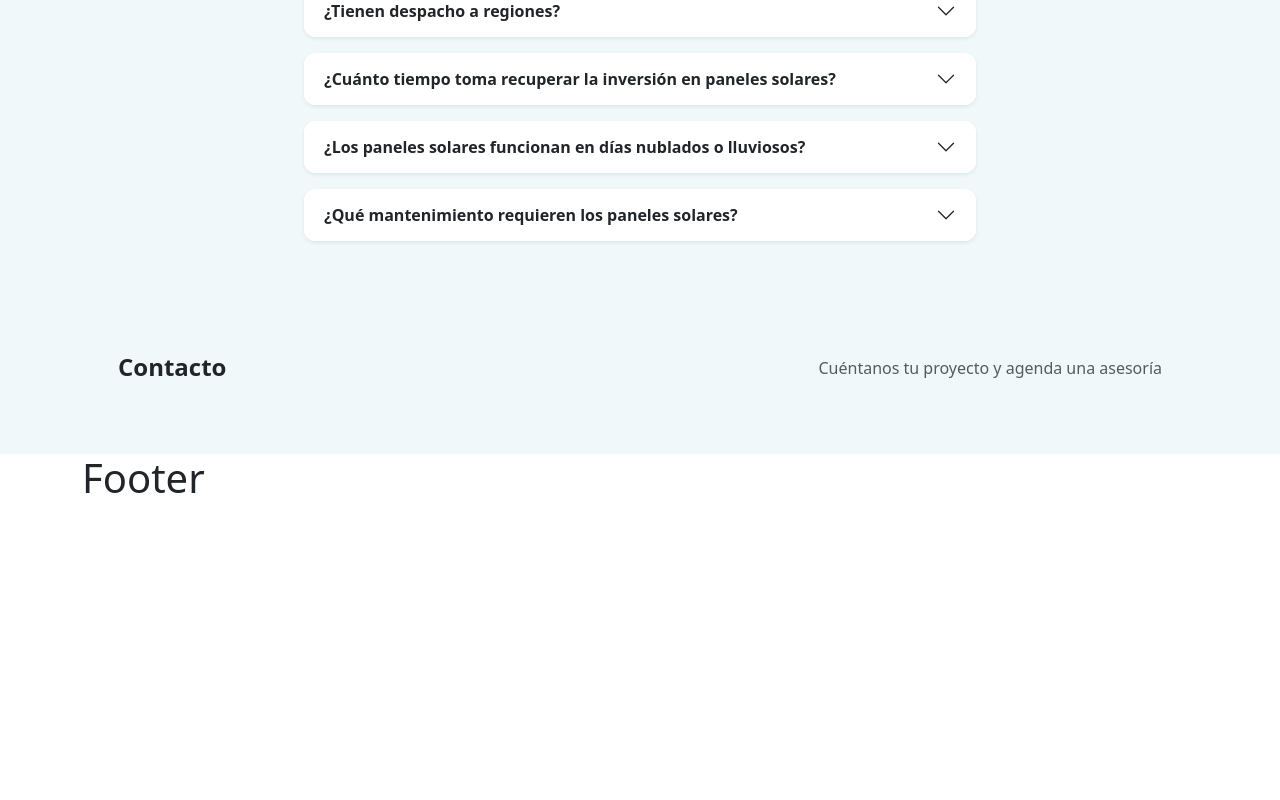
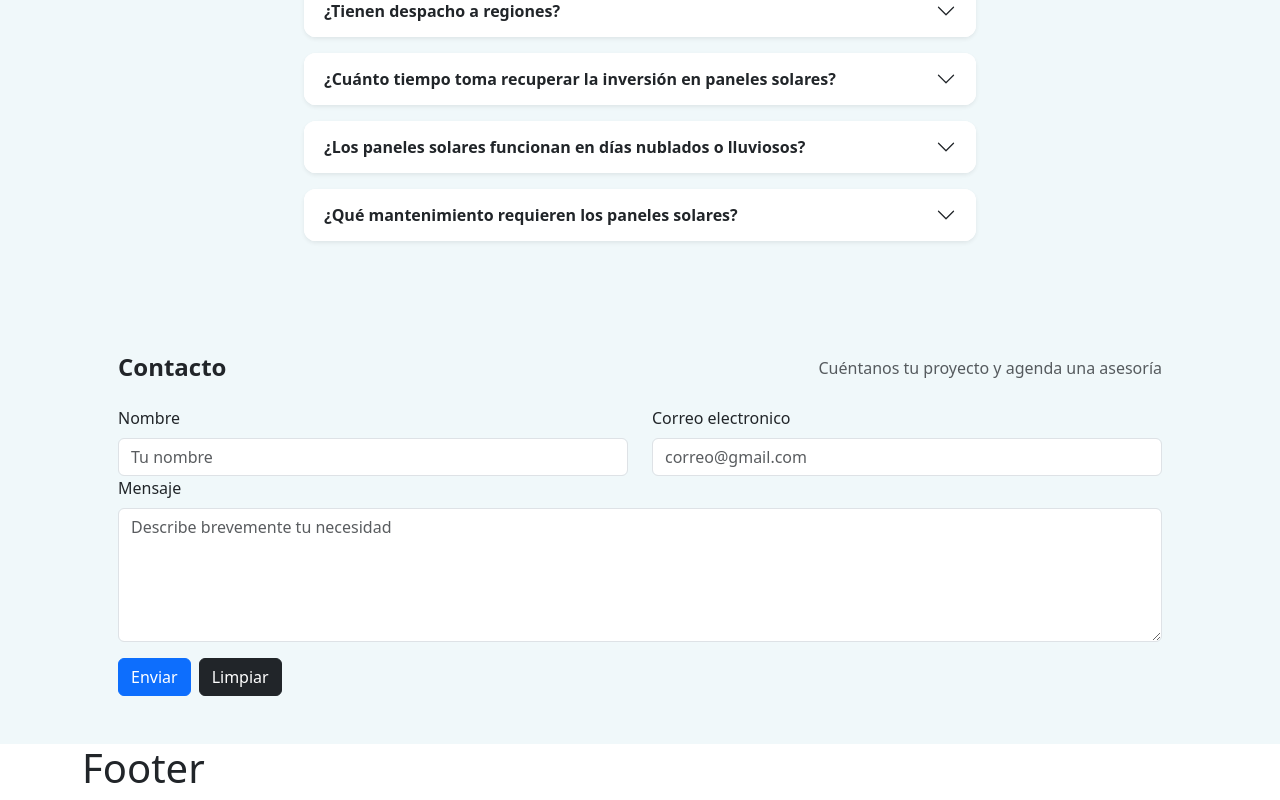
Before and after one commit to Barrolas/helioandes-react, a React (Create React App) app: page / in a window 1280 px wide. Shown: the part 3477-4277 px from the top of the page. Before the commit the page ends 3987 px from the top, so only its background shows below. Built offline with nearby package versions, Linux system fonts and the light colour scheme.

Commit message:
[FEAT] : actualizacion de Contacto

```diff
--- a/src/components/sections/Contacto.js
+++ b/src/components/sections/Contacto.js
@@ -1,5 +1,6 @@
 import React from 'react';
 import Section from '../ui/Section';
+import { Form, Row, Col, Button } from 'react-bootstrap';
 
 const Contacto = () => {
     return (
@@ -9,7 +10,34 @@ const Contacto = () => {
             description="Cuéntanos tu proyecto y agenda una asesoría"
             bgColor="var(--helio-bg-light)"
         >
-            {/* Contenido de contacto aquí */}
+            <Form>
+                <Row>
+                    <Col md={6}>
+                        <Form.Label>Nombre</Form.Label>
+                        <Form.Control placeholder="Tu nombre" />
+                    </Col>
+                    <Col md={6}>
+                        <Form.Label>Correo electronico</Form.Label>
+                        <Form.Control placeholder="correo@gmail.com" />
+                    </Col>
+                </Row>
+
+                <Row>
+                    <Col>
+                        <Form.Group className="mb-3">
+                            <Form.Label>Mensaje</Form.Label>
+                            <Form.Control
+                                as="textarea"
+                                rows={5}
+                                placeholder="Describe brevemente tu necesidad"
+                            />
+                        </Form.Group>
+                    </Col>
+                </Row>
+
+                <Button variant="primary" className="me-2">Enviar</Button>
+                <Button variant="dark">Limpiar</Button>
+            </Form>
         </Section>
     );
 };
```
